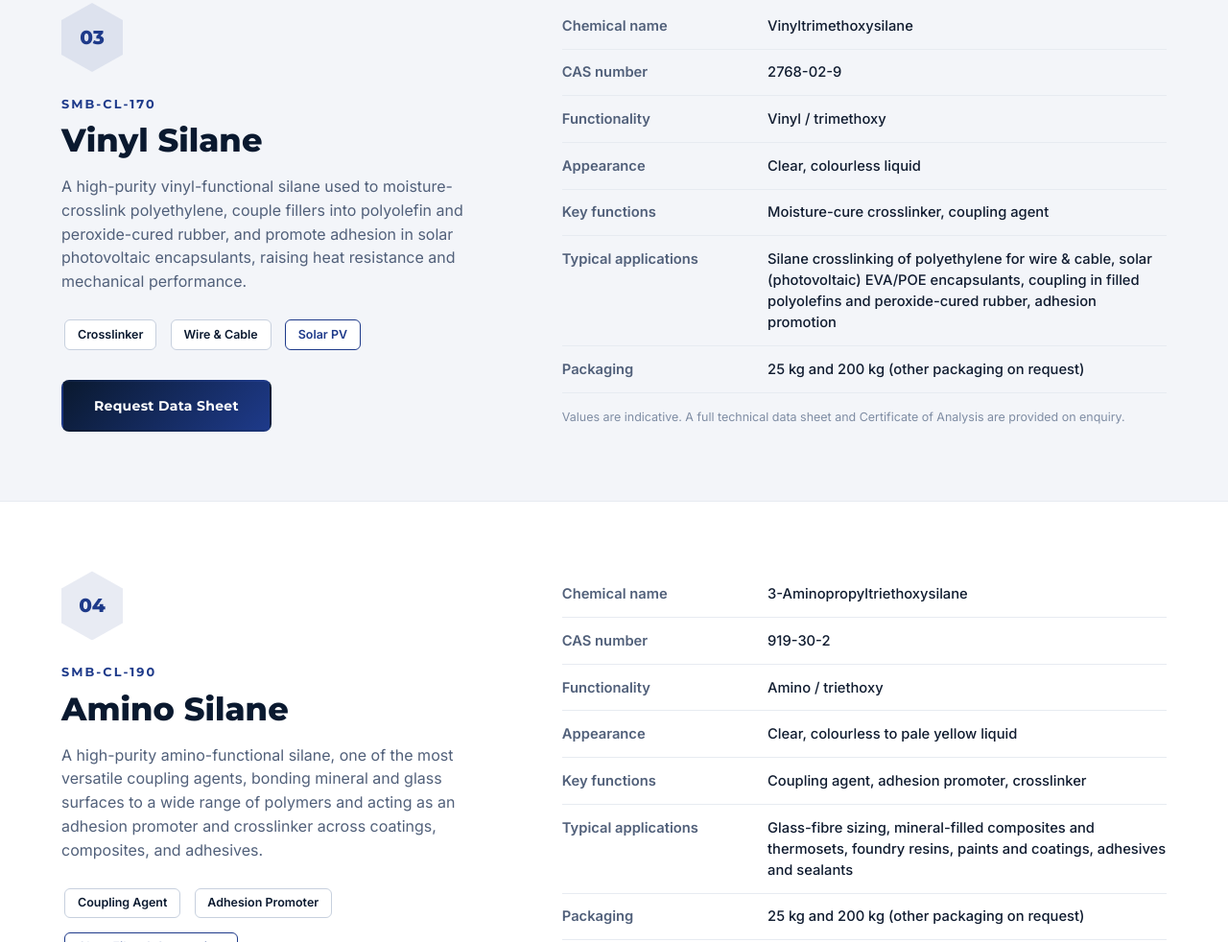
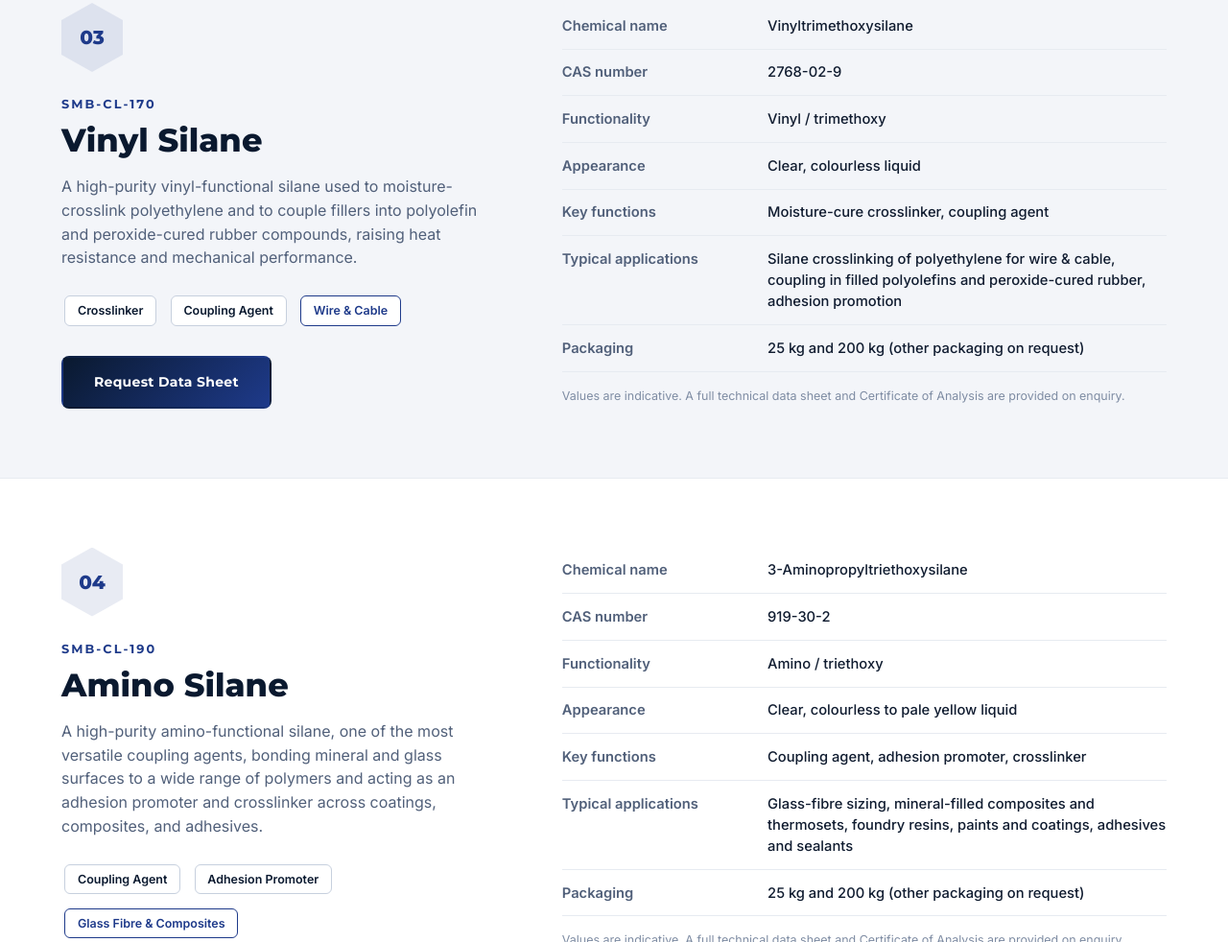
Before and after one commit to Maverick-7049/smbchem, a plain HTML site: page products.html in a window 1280 px wide. Shown: the part 1654-2636 px from the top of the page at 96% size. Drawn offline with nearby package versions, Linux system fonts and the light colour scheme.

Commit message:
Remove solar from Vinyl (SMB-CL-170)
Solar now listed only on Methacryloxy (SMB-CL-150). Vinyl reverts to
wire & cable / polyolefin / rubber coupling; tag set to Wire & Cable.

Co-Authored-By: Claude Opus 4.8 <noreply@anthropic.com>

```diff
--- a/products.html
+++ b/products.html
@@ -129,11 +129,11 @@
         <div class="prod__badge">03</div>
         <div class="prod__code">SMB-CL-170</div>
         <h2 class="prod__title">Vinyl Silane</h2>
-        <p class="prod__lead">A high-purity vinyl-functional silane used to moisture-crosslink polyethylene, couple fillers into polyolefin and peroxide-cured rubber, and promote adhesion in solar photovoltaic encapsulants, raising heat resistance and mechanical performance.</p>
+        <p class="prod__lead">A high-purity vinyl-functional silane used to moisture-crosslink polyethylene and to couple fillers into polyolefin and peroxide-cured rubber compounds, raising heat resistance and mechanical performance.</p>
         <div class="prod__tags">
           <span class="tag">Crosslinker</span>
-          <span class="tag">Wire &amp; Cable</span>
-          <span class="tag tag--accent">Solar PV</span>
+          <span class="tag">Coupling Agent</span>
+          <span class="tag tag--accent">Wire &amp; Cable</span>
         </div>
         <a href="/contact.html" class="btn btn--primary">Request Data Sheet</a>
       </div>
@@ -144,7 +144,7 @@
           <tr><th>Functionality</th><td>Vinyl / trimethoxy</td></tr>
           <tr><th>Appearance</th><td>Clear, colourless liquid</td></tr>
           <tr><th>Key functions</th><td>Moisture-cure crosslinker, coupling agent</td></tr>
-          <tr><th>Typical applications</th><td>Silane crosslinking of polyethylene for wire &amp; cable, solar (photovoltaic) EVA/POE encapsulants, coupling in filled polyolefins and peroxide-cured rubber, adhesion promotion</td></tr>
+          <tr><th>Typical applications</th><td>Silane crosslinking of polyethylene for wire &amp; cable, coupling in filled polyolefins and peroxide-cured rubber, adhesion promotion</td></tr>
           <tr><th>Packaging</th><td>25 kg and 200 kg (other packaging on request)</td></tr>
         </table>
         <p class="spec-note">Values are indicative. A full technical data sheet and Certificate of Analysis are provided on enquiry.</p>
```
Also changed, not shown: index.html (+1 -1 lines).
